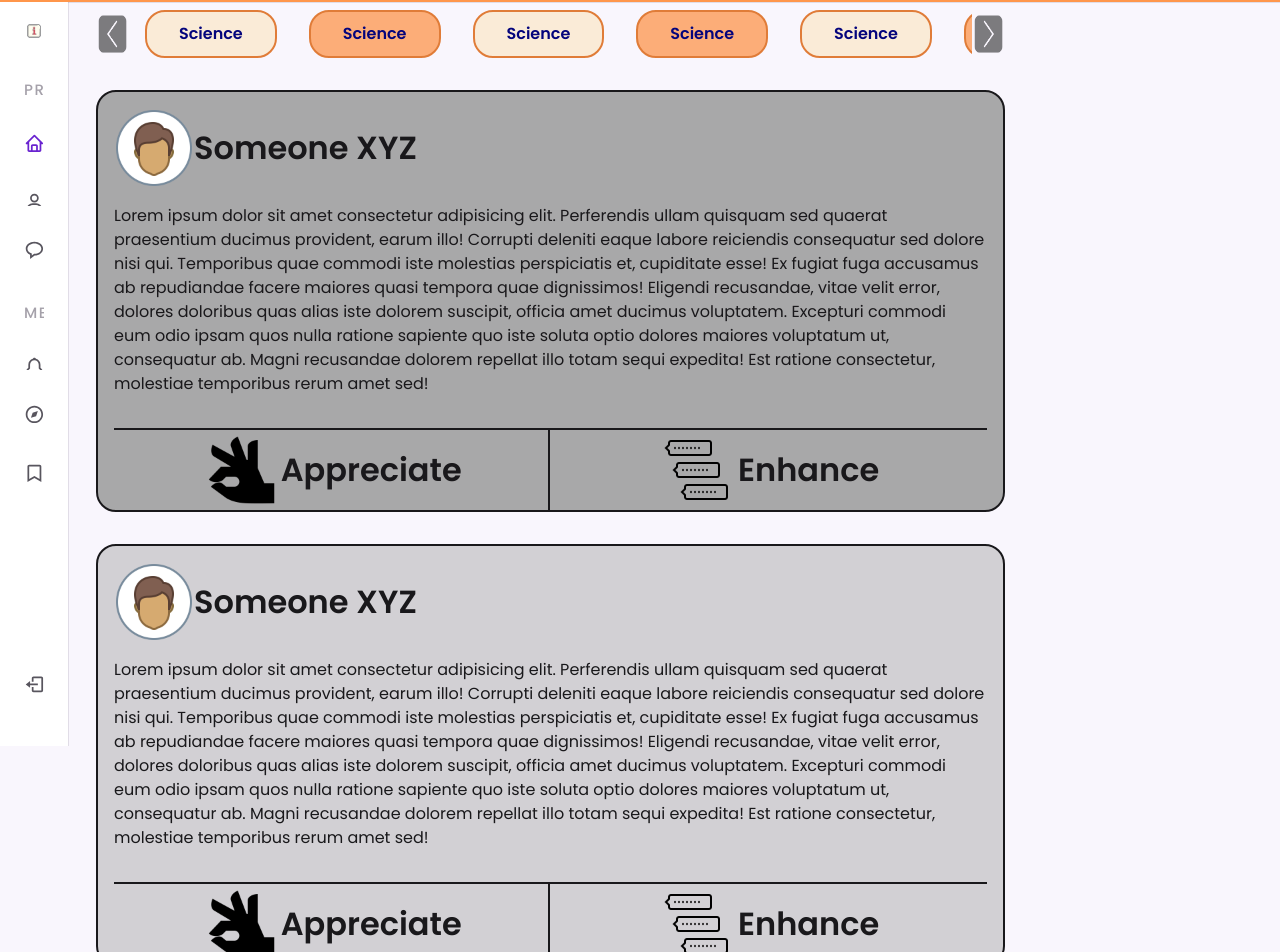
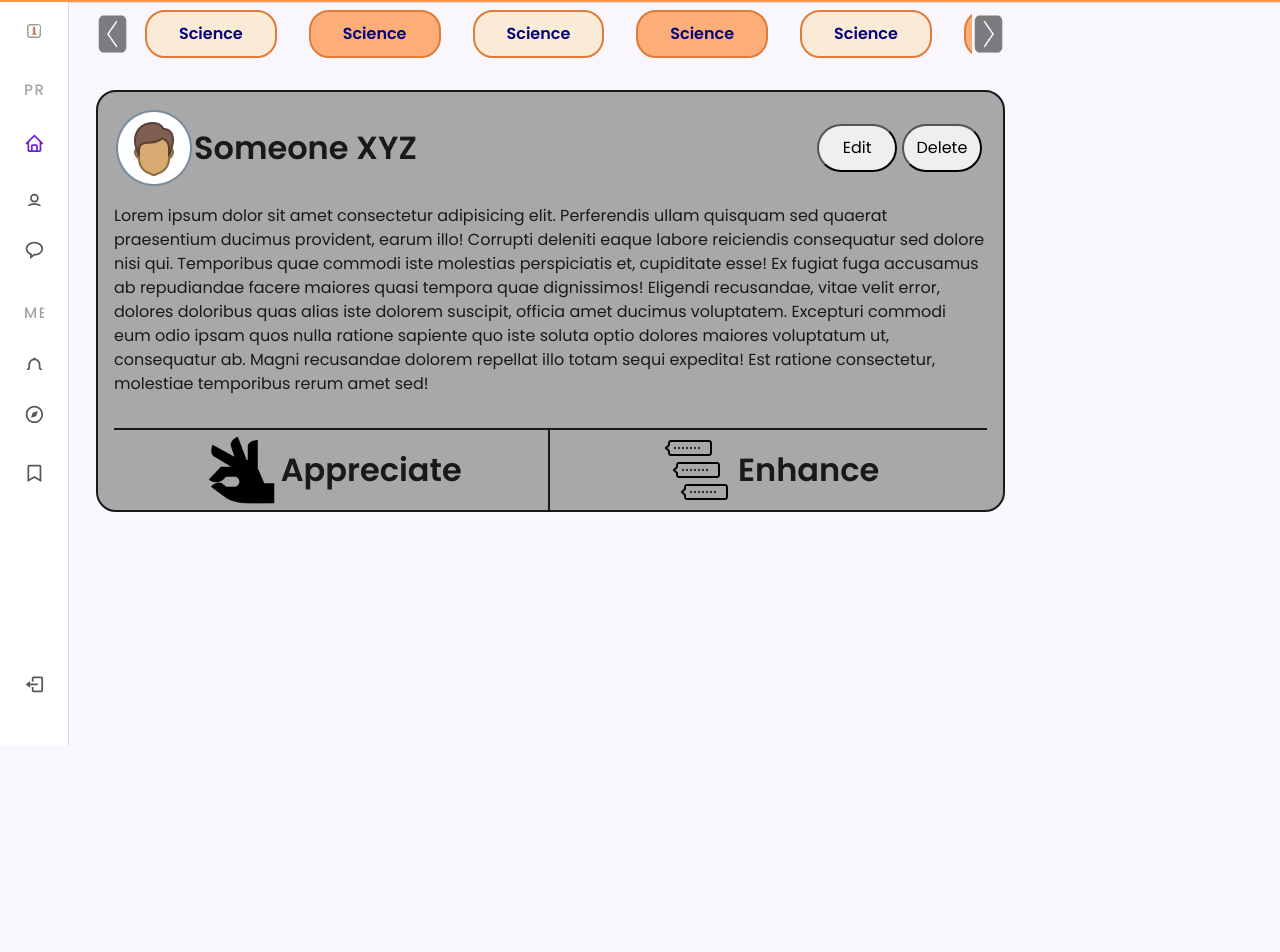
Before and after one commit to subhradee/Ideaonline, a React (Create React App) app: page / in a window 1280 px wide. Shown: the part 62-1014 px from the top of the page. After the commit the page ends 800 px from the top, so only its background shows below. Built offline with nearby package versions, Linux system fonts and the light colour scheme.

Commit message:
post component created

```diff
--- a/src/components/mainindex.js
+++ b/src/components/mainindex.js
@@ -1,6 +1,7 @@
 import React from "react";
 import "./styles.css";
 import { BiSearch, BiMenu, BiHome, BiChevronDown, BiUser, BiMessageRounded, BiCompass, BiBell, BiBookmark, BiLogOut } from "react-icons/bi";
+import Post from "./post";
 
 const Mainindex = () => {
     // const buttonRight = await document.getElementById("slideRight");
@@ -312,95 +313,13 @@ const Mainindex = () => {
                     </div>
 
                     <div className="postcontainer">
-                        <div className="postbox">
-                            <div className="postsec1">
-                                <img className="avtar" src="./img/avtar.png" alt="" />
 
-                                <div className="namesec">
-                                    <div className="name">Someone XYZ</div>
-                                </div>
-                            </div>
 
-                            <div className="postsec2">
-                                Lorem ipsum dolor sit amet consectetur adipisicing elit.
-                                Perferendis ullam quisquam sed quaerat praesentium ducimus
-                                provident, earum illo! Corrupti deleniti eaque labore reiciendis
-                                consequatur sed dolore nisi qui. Temporibus quae commodi iste
-                                molestias perspiciatis et, cupiditate esse! Ex fugiat fuga
-                                accusamus ab repudiandae facere maiores quasi tempora quae
-                                dignissimos! Eligendi recusandae, vitae velit error, dolores
-                                doloribus quas alias iste dolorem suscipit, officia amet ducimus
-                                voluptatem. Excepturi commodi eum odio ipsam quos nulla ratione
-                                sapiente quo iste soluta optio dolores maiores voluptatum ut,
-                                consequatur ab. Magni recusandae dolorem repellat illo totam
-                                sequi expedita! Est ratione consectetur, molestiae temporibus
-                                rerum amet sed!
-                            </div>
 
-                            <div className="postsec3">
-                                <div className="postfooter">
-                                    <div className="like">
-                                        <label for="like">
-                                            <img id="likeimg" src="./img/like.png" alt="" />
-                                            <div className="" id="liketxt">
-                                                Appreciate
-                                            </div>
-                                        </label>
-                                        <input type="checkbox" name="like" id="like" />
-                                    </div>
+                            <Post/>
 
-                                    <div className="comment">
-                                        <img src="./img/comment.png" alt="" />
-                                        <div>Enhance</div>
-                                    </div>
-                                </div>
-                            </div>
-                        </div>
 
-                        <div className="postbox">
-                            <div className="postsec1">
-                                <img className="avtar" src="./img/avtar.png" alt="" />
 
-                                <div className="namesec">
-                                    <div className="name">Someone XYZ</div>
-                                </div>
-                            </div>
-
-                            <div className="postsec2">
-                                Lorem ipsum dolor sit amet consectetur adipisicing elit.
-                                Perferendis ullam quisquam sed quaerat praesentium ducimus
-                                provident, earum illo! Corrupti deleniti eaque labore reiciendis
-                                consequatur sed dolore nisi qui. Temporibus quae commodi iste
-                                molestias perspiciatis et, cupiditate esse! Ex fugiat fuga
-                                accusamus ab repudiandae facere maiores quasi tempora quae
-                                dignissimos! Eligendi recusandae, vitae velit error, dolores
-                                doloribus quas alias iste dolorem suscipit, officia amet ducimus
-                                voluptatem. Excepturi commodi eum odio ipsam quos nulla ratione
-                                sapiente quo iste soluta optio dolores maiores voluptatum ut,
-                                consequatur ab. Magni recusandae dolorem repellat illo totam
-                                sequi expedita! Est ratione consectetur, molestiae temporibus
-                                rerum amet sed!
-                            </div>
-
-                            <div className="postsec3">
-                                <div className="postfooter">
-                                    <div className="like">
-                                        <label for="like">
-                                            <img id="likeimg" src="./img/like.png" alt="" />
-                                            <div className="" id="liketxt">
-                                                Appreciate
-                                            </div>
-                                        </label>
-                                        <input type="checkbox" name="like" id="like" />
-                                    </div>
-
-                                    <div className="comment">
-                                        <img src="./img/comment.png" alt="" />
-                                        <div>Enhance</div>
-                                    </div>
-                                </div>
-                            </div>
-                        </div>
                     </div>
                 </div>
             </main>
--- /dev/null
+++ b/src/components/post.js
@@ -0,0 +1,65 @@
+import React from 'react'
+
+const Post = () => {
+    return (
+        <>
+
+
+            <div className="postbox">
+                            <div className="postsec1">
+
+                                <div className="imgtitle">
+
+                                    <img className="avtar" src="./img/avtar.png" alt="" />
+
+                                    <div className="namesec">
+                                        <div className="name">Someone XYZ</div>
+                                    </div>
+                                </div>
+
+                                <div className="buttonsec">
+                                    <button>Edit</button>
+                                    <button>Delete</button>
+                                </div>
+                            </div>
+
+                            <div className="postsec2">
+                                Lorem ipsum dolor sit amet consectetur adipisicing elit.
+                                Perferendis ullam quisquam sed quaerat praesentium ducimus
+                                provident, earum illo! Corrupti deleniti eaque labore reiciendis
+                                consequatur sed dolore nisi qui. Temporibus quae commodi iste
+                                molestias perspiciatis et, cupiditate esse! Ex fugiat fuga
+                                accusamus ab repudiandae facere maiores quasi tempora quae
+                                dignissimos! Eligendi recusandae, vitae velit error, dolores
+                                doloribus quas alias iste dolorem suscipit, officia amet ducimus
+                                voluptatem. Excepturi commodi eum odio ipsam quos nulla ratione
+                                sapiente quo iste soluta optio dolores maiores voluptatum ut,
+                                consequatur ab. Magni recusandae dolorem repellat illo totam
+                                sequi expedita! Est ratione consectetur, molestiae temporibus
+                                rerum amet sed!
+                            </div>
+
+                            <div className="postsec3">
+                                <div className="postfooter">
+                                    <div className="like">
+                                        <label for="like">
+                                            <img id="likeimg" src="./img/like.png" alt="" />
+                                            <div className="" id="liketxt">
+                                                Appreciate
+                                            </div>
+                                        </label>
+                                        <input type="checkbox" name="like" id="like" />
+                                    </div>
+
+                                    <div className="comment">
+                                        <img src="./img/comment.png" alt="" />
+                                        <div>Enhance</div>
+                                    </div>
+                                </div>
+                            </div>
+                        </div>
+        </>
+    )
+}
+
+export default Post
--- a/src/components/styles.css
+++ b/src/components/styles.css
@@ -485,6 +485,25 @@ img {
 	background-color: var(--postcolor2);
 }
 
+.imgtitle
+{
+	display: flex;
+	align-items: center;
+}
+.buttonsec
+{
+	width: 20%;
+	display: flex;
+	align-items: center;
+	justify-content: space-evenly;
+}
+.buttonsec button
+{
+	height: 3rem;
+	width: 5rem;
+	border-radius: 30px;
+}
+
 .avtar {
 	height: 5rem;
 }
@@ -492,6 +511,7 @@ img {
 .postsec1 {
 	display: flex;
 	align-items: center;
+	justify-content: space-between;
 }
 
 .postsec2 {
```
